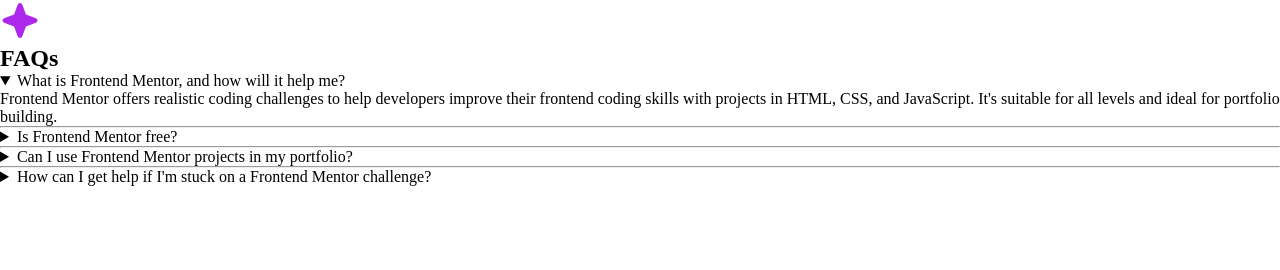
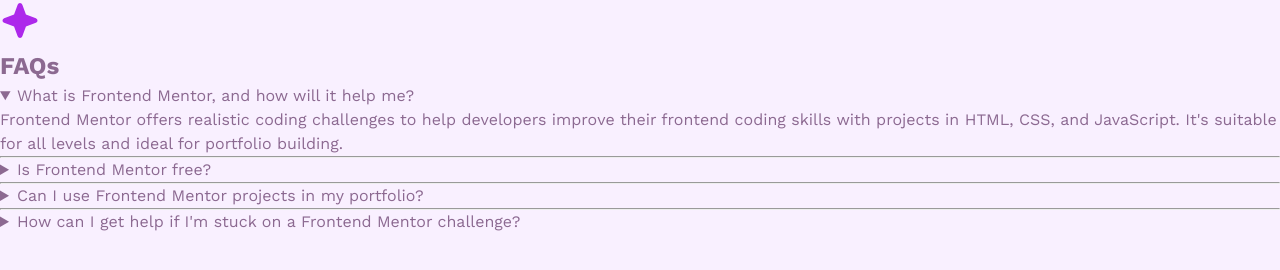
Before and after one commit to LesSyl/Frontend-Mentor---FAQ-accordion, a website: page index.html in a window 1280 px wide. Drawn offline with nearby package versions, Linux system fonts and the light colour scheme.

Commit message:
root, reset and body style added

```diff
--- a/src/sass/main.scss
+++ b/src/sass/main.scss
@@ -1,3 +1,11 @@
+:root {
+	--white: rgb(255, 255, 255);
+	--light-purple: hsl(275, 100%, 97%);
+	--purple: hsl(292, 16%, 49%);
+	--dark-purple: hsl(292, 42%, 14%);
+	--pink: hsl(281, 83%, 54%);
+}
+
 *,
 *::before,
 *::after {
@@ -5,3 +13,14 @@
 	margin: 0;
 	padding: 0;
 }
+
+body {
+	font-family: 'Work Sans', sans-serif;
+	font-optical-sizing: auto;
+	font-weight: 400;
+	font-style: normal;
+    color: var(--purple);
+    background-color: var(--light-purple);
+    // box-decoration-break: var(--light-purple);
+    line-height: 1.5;
+}
```
Also changed, not shown: dist/css/main.min.css.
